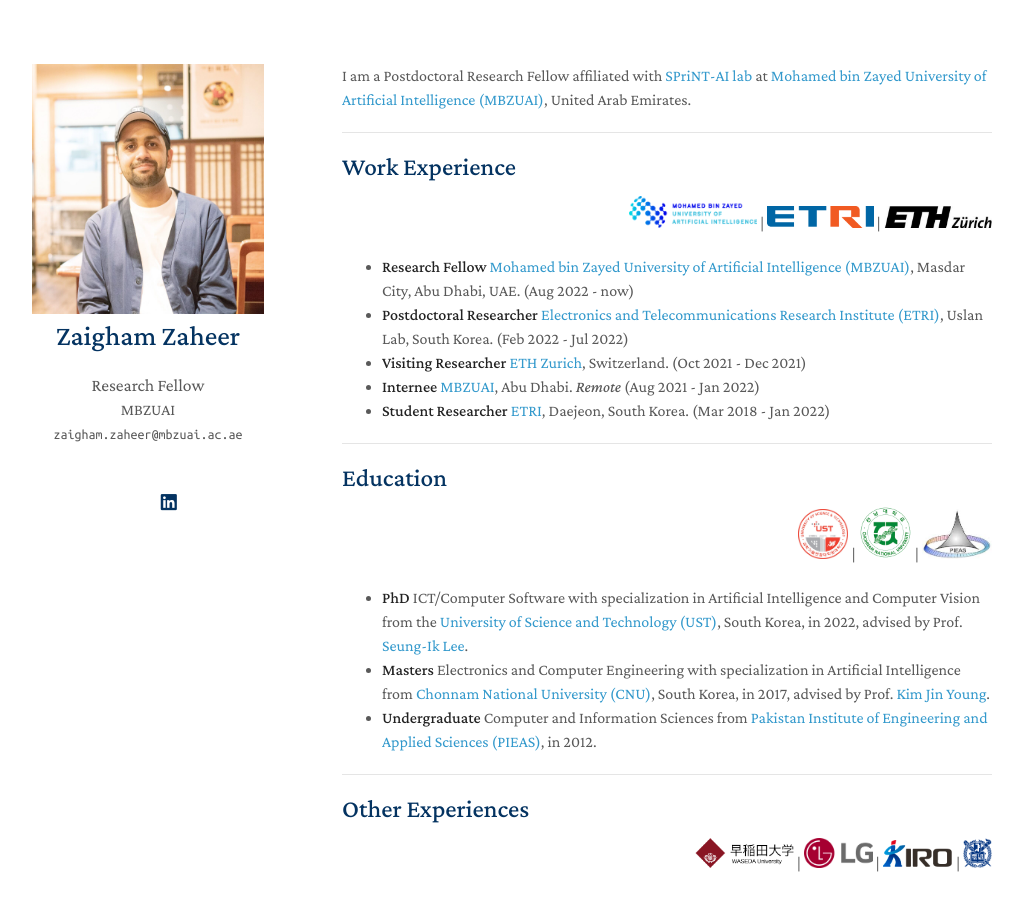
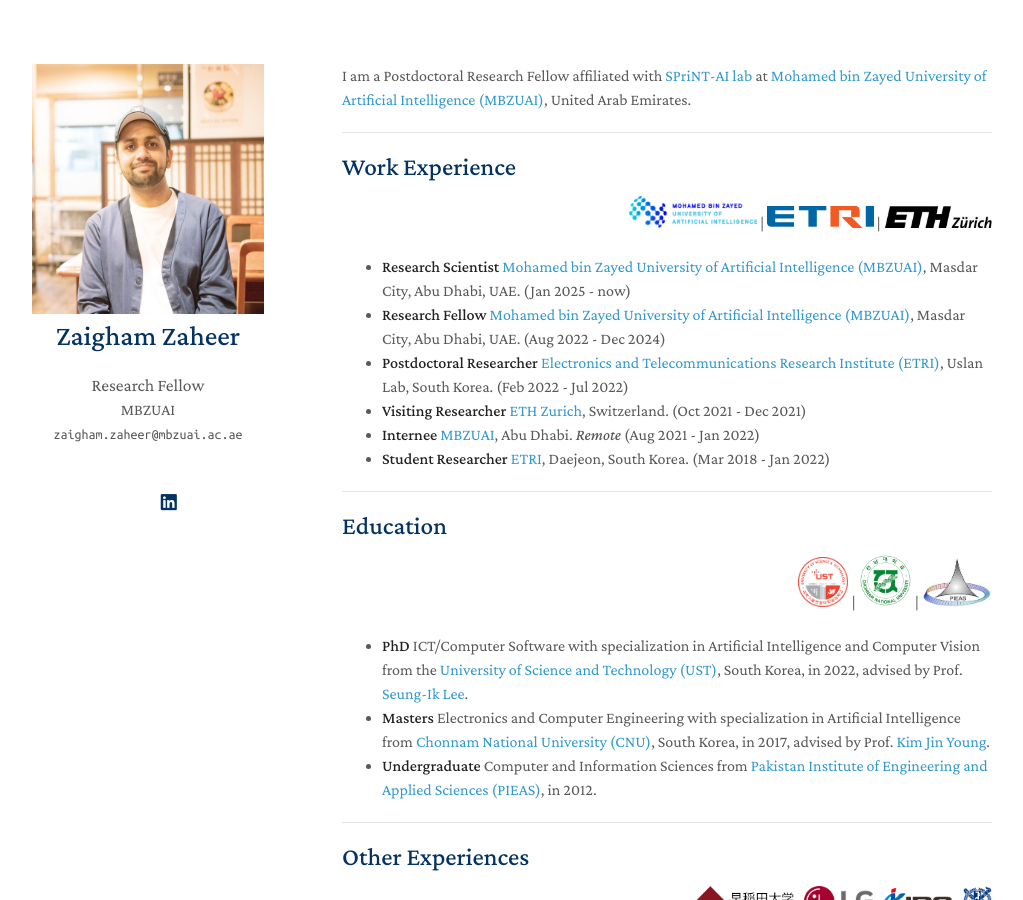
Before and after one commit to ZaighamZ/ZaighamZ.github.io, a Jekyll site: the page built from index.md, in a window 1280 px wide and 900 px high. Shown: the whole window, without its empty margins (128-1151 px from the left). Built offline with Jekyll 4.4.1, drawn with Linux system fonts in a browser that asks for light colours; nearby versions of some CDN libraries; a style sheet for code colours, icons or effects is not loaded.

Commit message:
Update index.md

```diff
--- a/index.md
+++ b/index.md
@@ -15,7 +15,8 @@ I am a Postdoctoral Research Fellow affiliated with [SPriNT-AI lab](https://www.
 <p align="right"> <a href="https://mbzuai.ac.ae/" target="_blank"><img src="/assets/img/logos/mbzuai_logo.png" height="32" title="Mohamed bin Zayed University of Artificial Intelligence" alt="MBZUAI logo"></a> |
 <a href="https://etri.re.kr/eng/main/main.etri" target="_blank"><img src="/assets/img/logos/etri_logo.gif" height="22" title="Electronics and Telecommunications Research Institute" alt="ETRI logo"></a> |
 <a href="https://ethz.ch/en.html" target="_blank"><img src="/assets/img/logos/ethz_logo2.jfif" height="22" title="ETH Zurich" alt="ETH Zurich Logo"></a> </p>
-- **Research Fellow** [Mohamed bin Zayed University of Artificial Intelligence (MBZUAI)](https://mbzuai.ac.ae/){:target="_blank"}, Masdar City, Abu Dhabi, UAE. (Aug 2022 - now)
+- **Research Scientist** [Mohamed bin Zayed University of Artificial Intelligence (MBZUAI)](https://mbzuai.ac.ae/){:target="_blank"}, Masdar City, Abu Dhabi, UAE. (Jan 2025 - now)
+- **Research Fellow** [Mohamed bin Zayed University of Artificial Intelligence (MBZUAI)](https://mbzuai.ac.ae/){:target="_blank"}, Masdar City, Abu Dhabi, UAE. (Aug 2022 - Dec 2024)
 - **Postdoctoral Researcher** [Electronics and Telecommunications Research Institute (ETRI)](https://etri.re.kr/eng/main/main.etri){:target="_blank"}, Uslan Lab, South Korea. (Feb 2022 - Jul 2022)
 - **Visiting Researcher** [ETH Zurich](https://ethz.ch/en.html){:target="_blank"}, Switzerland. (Oct 2021 - Dec 2021)
 - **Internee** [MBZUAI](https://mbzuai.ac.ae/){:target="_blank"}, Abu Dhabi. *Remote*  (Aug 2021 - Jan 2022)
```
